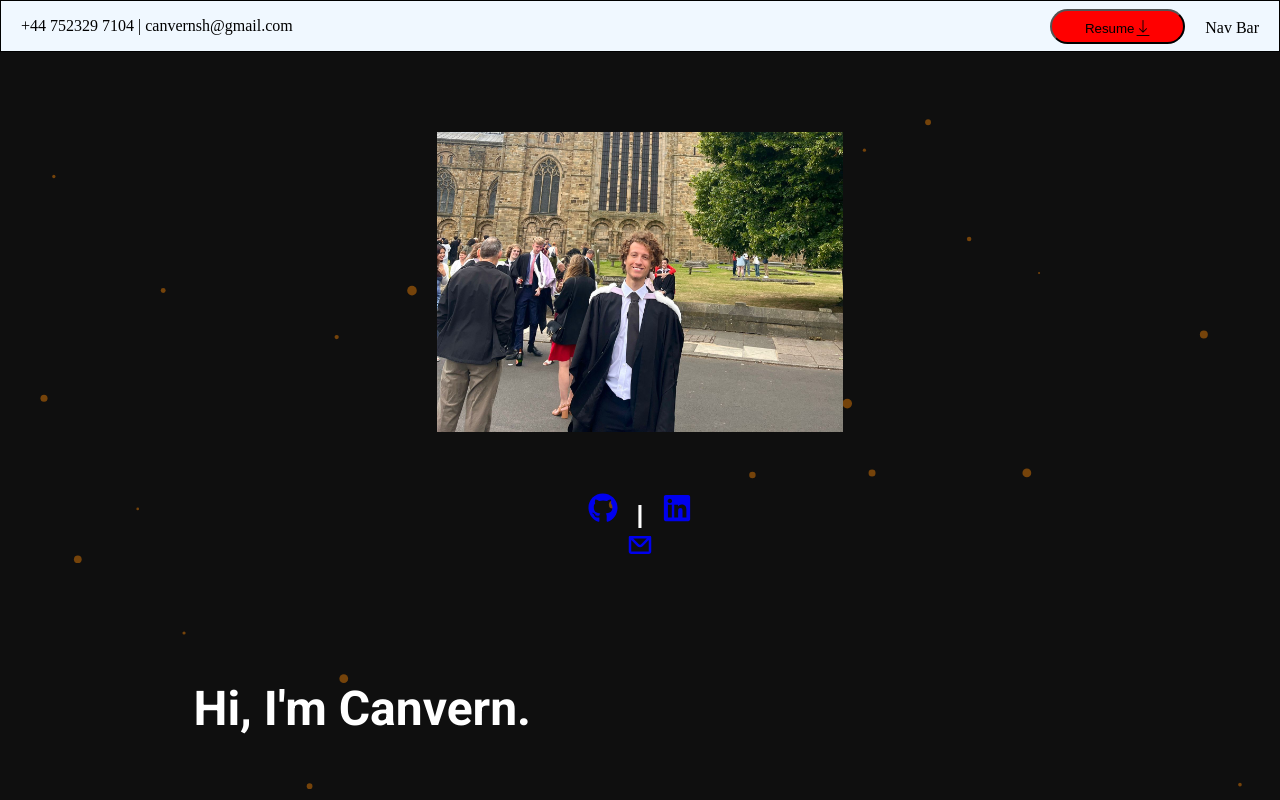
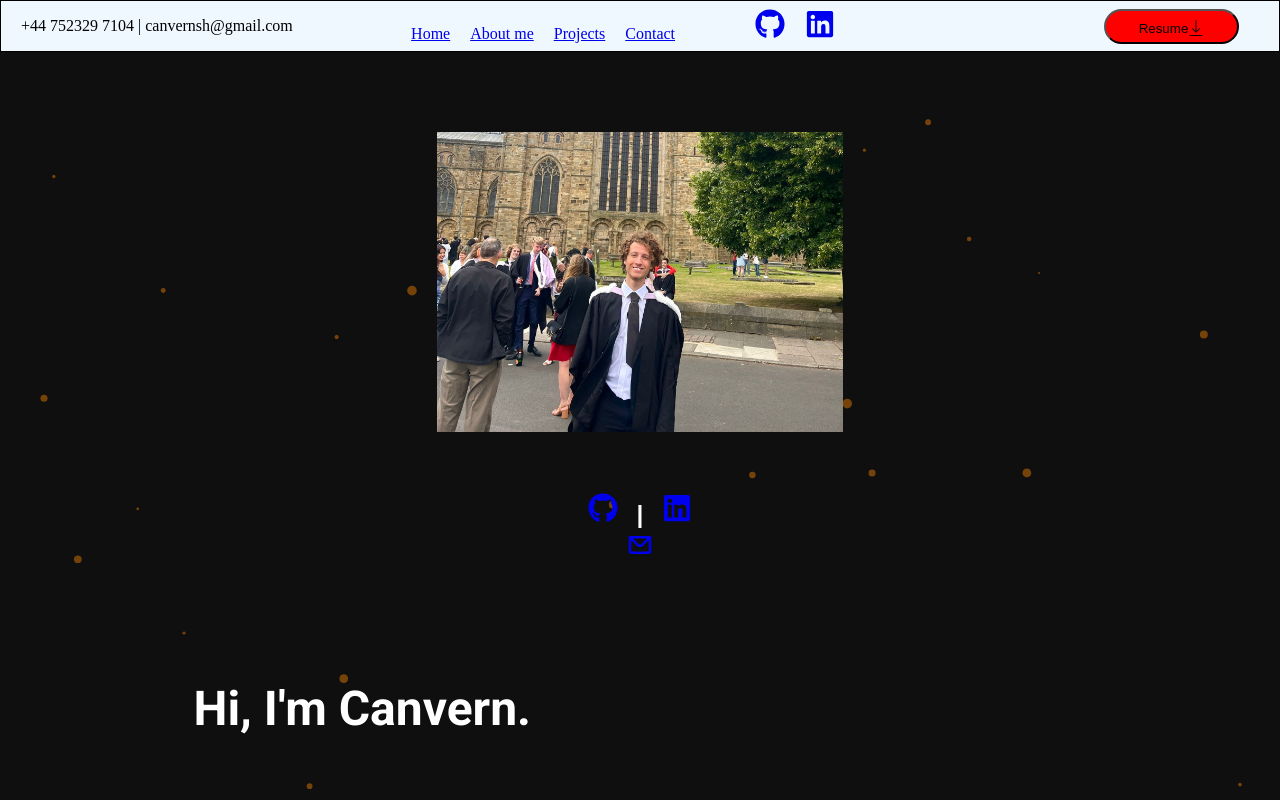
Before and after one commit to CanvernSH/Portfolio, a React (Create React App) app: page / in a window 1280 px wide. Shown: the top 800 px of the page. Built offline with nearby package versions, Linux system fonts and the light colour scheme.

Commit message:
Added Nav Bar functionality and header details

```diff
--- a/src/App.js
+++ b/src/App.js
@@ -12,6 +12,7 @@ import {FaGithub, FaLinkedin } from 'react-icons/fa';
 import {CgMail} from 'react-icons/cg';
 
 import DownloadIcon from './downloadicon.png'
+import NavImg from './nav.png';
 
 import PythonImg from './python.png';
 import CPlusPlus from './c++.png';
@@ -70,6 +71,15 @@ function App() {
     detectRetina: true,
   }), []);
 
+  const [navPressed, setNavPressed] = useState(false);
+
+  const [showInfo, setShowInfo] = useState(true);
+
+  const handleNavButton = () => {
+    setNavPressed(!navPressed);
+  };
+
+
 
 
   return (
@@ -78,11 +88,42 @@ function App() {
 
       <header className='border1' style={{color: 'black', position: 'sticky', top:'0', display: 'flex', height: '50px', justifyContent: 'center', alignItems: 'center', zIndex: '100'}}>
           <div style={{width: '100%', marginLeft: '20px'}}>+44 752329 7104 | canvernsh@gmail.com </div>
+          <div className="checkMedia">
+            <a href="#">Home</a>
+            <span style={{display: 'inline-block', width:'20px'}}></span>
+            <a href="#aboutme">About me</a>
+            <span style={{display: 'inline-block', width:'20px'}}></span>
+            <a href="#projects">Projects</a>
+            <span style={{display: 'inline-block', width:'20px'}}></span>
+            <a href="#contact">Contact</a>
+            <span style={{display: 'inline-block', width:'80px'}}></span>
+            <a href="https://github.com/canvernsh"><FaGithub size={30}></FaGithub></a>
+                        <span style={{display: 'inline-block', width:'20px'}}></span>
+            <a href="https://linkedin.com/in/canvernsh"><FaLinkedin size={30}></FaLinkedin></a>
+          </div>
+
           <div style={{direction: 'rtl', marginRight: '20px', width: '100%'}}>
-            Nav Bar
-            <a href="https://drive.google.com/uc?export=download&id=17cfaJqCPebvTiK_f_SXMWfRNSDcZXUgH" download="CanvernSH.pdf"><button style={{backgroundColor: 'red', marginRight: '20px', borderRadius: '20px', height:'35px', width: '135px', cursor: 'pointer'}}><img src={DownloadIcon} alt="" style={{height: '16px', width: '16px', alignItems: 'center', transform: 'translate(0px, 3px)'}}></img>Resume</button></a>
+            <button onClick={handleNavButton} style={{backgroundColor: 'white'}} className='nav-bar'> <img src={NavImg} style={{height: '15px', width: '15px'}} alt=""></img> </button>
+            <a href="https://drive.google.com/uc?export=download&id=1qLq8gyrJMoBeTb8CFeV_-LDaDgSfxLFx" download="CanvernSH.pdf"><button style={{backgroundColor: 'red', marginRight: '20px', borderRadius: '20px', height:'35px', width: '135px', cursor: 'pointer'}}><img src={DownloadIcon} alt="" style={{height: '16px', width: '16px', alignItems: 'center', transform: 'translate(0px, 3px)'}}></img>Resume</button></a>
           </div>
       </header>
+
+      {navPressed && <div className="nav-bar-loaded" style={{backgroundColor: 'grey', marginLeft: '85%', height: 'fit-content', position: 'fixed', width: '13%', color: 'white', textAlign: 'center'}}>
+        <a href="#">Home</a>
+        <br></br>
+        <a href="#aboutme">About me</a>
+        <br></br>
+        <a href="#projects">Projects</a>
+        <br></br>
+        <a href="#contact">Contact</a>
+        <br></br>
+        <div style={{marginTop: '7px'}}>
+        <a href="https://linkedin.com/in/canvernsh"><FaLinkedin size={30}></FaLinkedin></a>
+        <span style={{display: 'inline-block', width: '2px'}}></span> | <span style={{display: 'inline-block', width: '2px'}}></span>
+        <a href="mailto:canvernsh@gmail.com"><CgMail size={30}></CgMail></a>
+        </div>
+      </div>
+      }
 
 
 
@@ -107,6 +148,8 @@ function App() {
           </div>
       </div>
       </div>
+
+      <div className="anchor1" id="aboutme"></div>
 
         <div>
           <h1 style={{fontFamily: 'Roboto', color:'white', display: 'flex', justifyContent: 'center', alignItems:'center'}}>Personal Summary</h1>
@@ -209,6 +252,8 @@ function App() {
 
 
       <div style={{color: 'white', marginTop: '400px'}}>
+
+      <div className="anchor1" id="projects"></div>
 
       <div style={{color:'red', textAlign: 'center', marginTop: '100px'}}>
         <h1> Projects </h1>
@@ -343,7 +388,7 @@ function App() {
       </div>
 
 
-      <div style={{display: 'flex', justifyContent: 'center', marginTop: '140px'}}>
+      <div id="contact" style={{display: 'flex', justifyContent: 'center', marginTop: '140px'}}>
         <a href="mailto:canvernsh@gmail.com"><button style={{height: '100px', width: '300px', borderRadius: '35px', backgroundColor: 'blue', color: 'white', cursor: 'pointer'}}><h1>Contact Me</h1></button></a>
       </div>
 
--- a/src/index.css
+++ b/src/index.css
@@ -137,3 +137,35 @@ body{
     border-width: 1px;
 
 }
+
+.checkMedia {
+    color: black;
+    width: 1500px;
+}
+
+.nav-bar {
+    display: none;
+}
+
+.nav-bar-loaded{
+    display: none;
+}
+
+@media screen and (max-width: 1100px) {
+    .checkMedia {
+        display: none;
+    }
+    .nav-bar {
+        display: inline;
+    }
+    .nav-bar-loaded {
+        display: unset
+    }
+}
+
+.anchor1 {
+    display: block;
+    position: relative;
+    top: -55px;
+    visibility: hidden;
+}
```
Also changed, not shown: src/nav.png (added).
